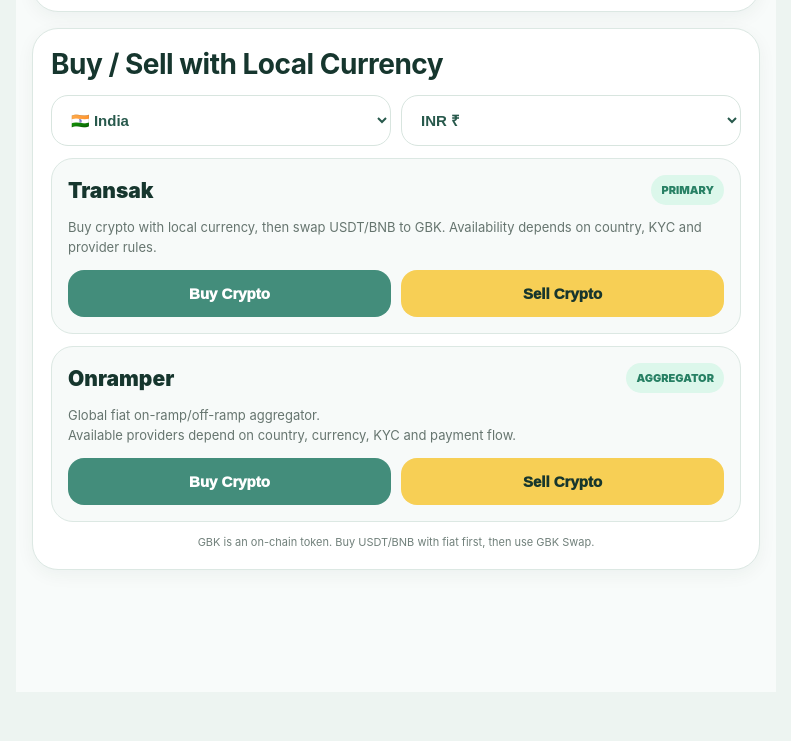
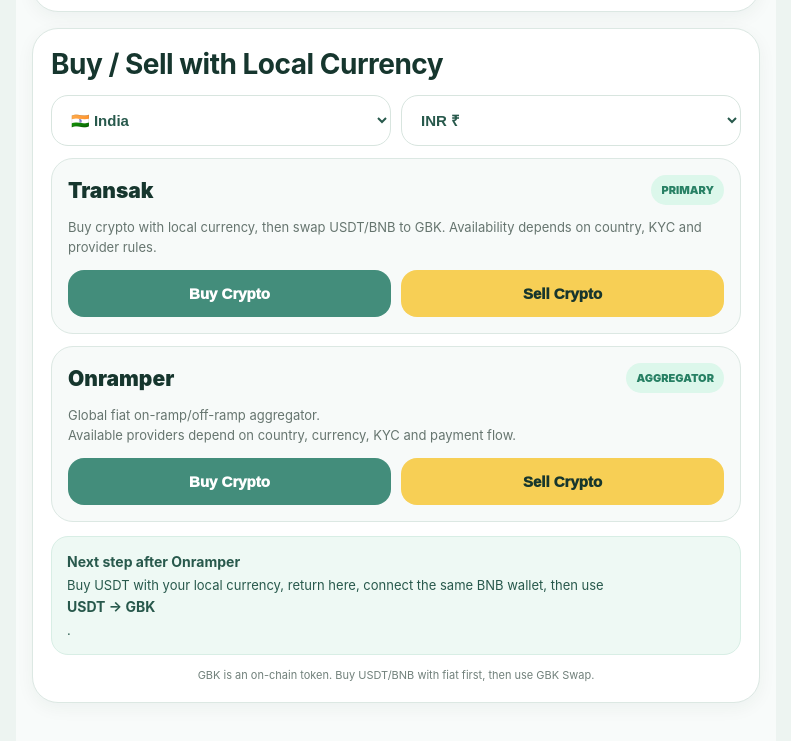
Before and after one commit to crasyads-ui/gbk-swap, a website: page index.html in a window 1280 px wide. Shown: the part 1382-2123 px from the top of the page, without its empty margins (244-1035 px from the left). Before the commit the page ends 2074 px from the top, so only its background shows below. Drawn offline with nearby package versions, Linux system fonts and the light colour scheme.

Commit message:
Clarify Onramper to GBK next step and India minimum

```diff
--- a/index.html
+++ b/index.html
@@ -301,6 +301,17 @@ h2{margin:0 0 14px;font-size:28px;letter-spacing:-.5px}
  line-height:1.5;
  font-size:13px
 }
+.nextStep{
+ margin-top:14px;
+ padding:14px 15px;
+ border-radius:17px;
+ background:#eef9f4;
+ border:1px solid #d8eee5;
+ color:#28594c;
+ font-size:13px;
+ line-height:1.5
+}
+.nextStep b:first-child{display:block;margin-bottom:4px;font-size:14px}
 .providerBtns{
  display:grid;
  grid-template-columns:1fr 1fr;
@@ -651,6 +662,11 @@ footer button.active{color:#3f806f}
 
  </div>
 
+ <div class="nextStep" id="onrampNextStep">
+  <b>Next step after Onramper</b>
+  <span id="onrampNextText">Buy USDT with your local currency, return here, connect the same BNB wallet, then use <b>USDT → GBK</b>.</span>
+ </div>
+
  <div class="smallNote">
   GBK is an on-chain token. Buy USDT/BNB with fiat first, then use GBK Swap.
  </div>
@@ -2156,6 +2172,9 @@ window.openTransak=function(type){
 window.openRamp = async function(type) {
 
   const fiat = selectedFiat();
+  if (type === "buy" && fiat === "INR") {
+    toast("India Buy: Onramper may require a minimum around ₹837.50. Use ₹850 or more.");
+  }
   const country = $("country").value || "IN";
   const popup = window.open("about:blank", "_blank");
 
```
